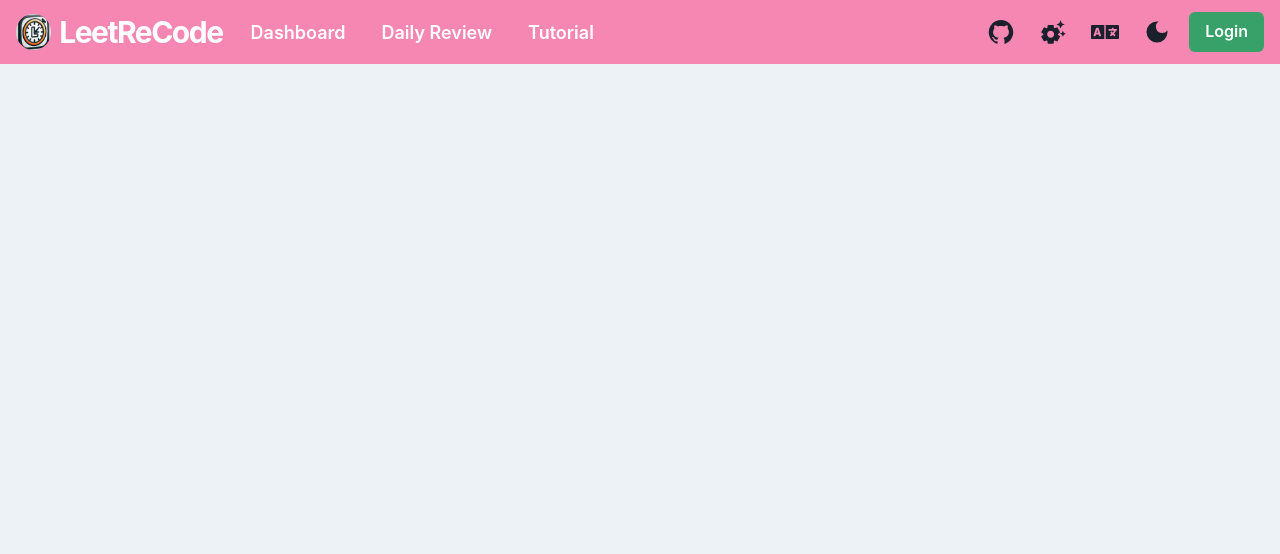
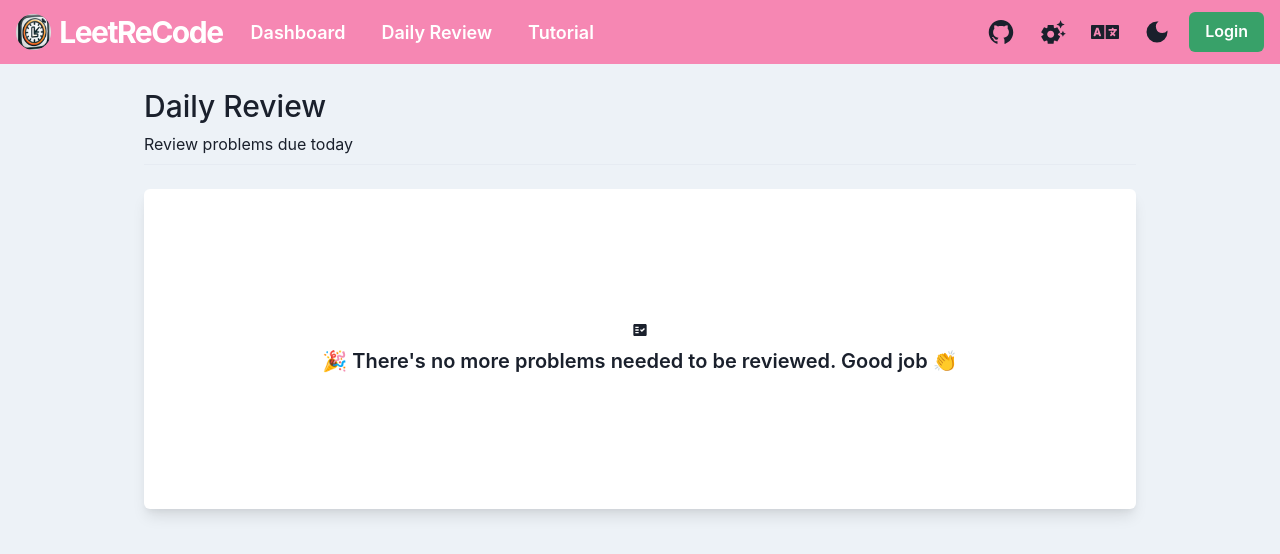
Before and after one commit to ddm1293/leetrecode, a React (Create React App) app in the folder frontend/: page /review in a window 1280 px wide. Shown: the top 554 px of the page. Built offline with nearby package versions, Linux system fonts and the light colour scheme.

Commit message:
add basic structure of DailyReviewPage.tsx

```diff
--- a/frontend/src/components/dashboard/PaginationControl.tsx
+++ b/frontend/src/components/dashboard/PaginationControl.tsx
@@ -14,7 +14,7 @@ import {
 } from '@chakra-ui/react';
 import React from 'react';
 import { ChevronDownIcon } from '@chakra-ui/icons';
-import { Card } from '../models/Card';
+import { Card } from '../../models/Card';
 
 interface PaginationControlProps {
     filteredData: Card[],
--- a/frontend/src/pages/DailyReviewPage.tsx
+++ b/frontend/src/pages/DailyReviewPage.tsx
@@ -1,10 +1,43 @@
-import React from 'react';
+import React, { useState } from 'react';
+import { Box, Container, Divider, Flex, Heading, Stack, Text, useColorModeValue, VStack } from '@chakra-ui/react';
+import { Card } from '../models/Card';
+import { MdFactCheck } from 'react-icons/md';
 
 const DailyReviewPage = () => {
+    const [questions, setQuestions] = useState<Card[]>([]);
+
     return (
-        <div>
+        <Flex w="full">
+            <Container maxW={questions.length > 0 ? "container.2xl" : "container.lg"}>
+                <Stack spacing={2} py={6}>
+                    <Heading size="lg" fontWeight="medium">
+                        Daily Review
+                    </Heading>
+                    <Text>Review problems due today</Text>
+                    <Divider bgColor={useColorModeValue("gray.300", "gray.700")} />
+                </Stack>
 
-        </div>
+                <Box
+                    rounded="md"
+                    boxShadow={useColorModeValue("lg", "lg-dark")}
+                    bg={useColorModeValue("white", "gray.900")}
+                    mb={10}
+                >
+
+
+                    {questions.length === 0 && (
+                        <Flex justify="center" align="center" h={"40vh"}>
+                            <VStack>
+                                <MdFactCheck className="w-12 h-12 text-green-500" />
+                                <Text fontSize="xl" fontWeight="semibold">
+                                    🎉 There's no more problems needed to be reviewed. Good job 👏
+                                </Text>
+                            </VStack>
+                        </Flex>
+                    )}
+                </Box>
+            </Container>
+        </Flex>
     );
 };
 
```
Also changed, not shown: frontend/src/components/dailyReview/NoteSection.tsx (added, +11 -0 lines), frontend/src/components/dailyReview/ProblemDetails.tsx (added, +11 -0 lines), frontend/src/components/dailyReview/ProblemNavigation.tsx (added, +11 -0 lines), frontend/src/components/dailyReview/ReviewActions.tsx (added, +11 -0 lines).
